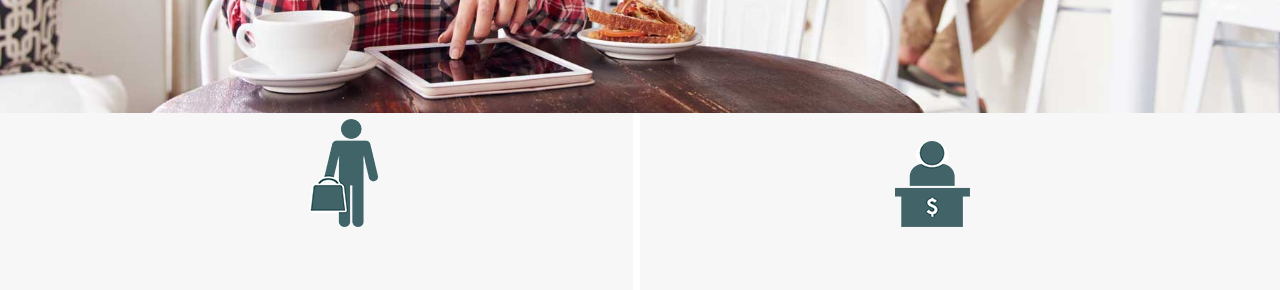
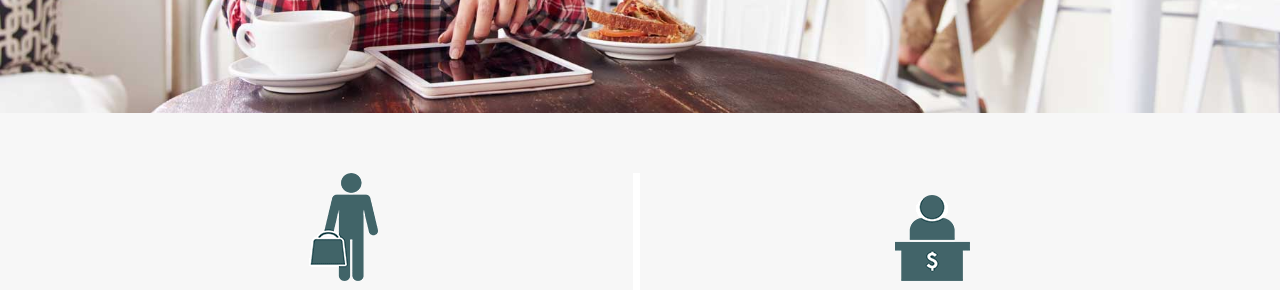
Before and after one commit to Danko-M/threePages, a website: page how-it-works.html in a window 1280 px wide. Shown: the part 387-677 px from the top of the page. Drawn offline with nearby package versions, Linux system fonts and the light colour scheme; a web font is replaced by a local one.

Commit message:
some improvements +

```diff
--- a/css/style.css
+++ b/css/style.css
@@ -655,6 +655,9 @@ h3 {
 		border-right: 7px solid #fff;
 	}
 }
+.sec-01-howitworks .col-sm-6 {
+	margin-top: 60px;
+}
 .sec-01-howitworks h3 {
 	position: relative;
 	text-align: center;
@@ -702,13 +705,14 @@ h3 {
 }
 .ico-shopper {
 	width: 75px;
-	height: 114px;
+	height: 108px;
+	background-position-y: -6px;
 }
 .ico-retailer {
 	width: 76px;
-	height: 114px;
+	height: 108px;
 	margin: 0 auto;
-	background-position: -76px 0;
+	background-position: -76px -6px;
 
 }
 
```
